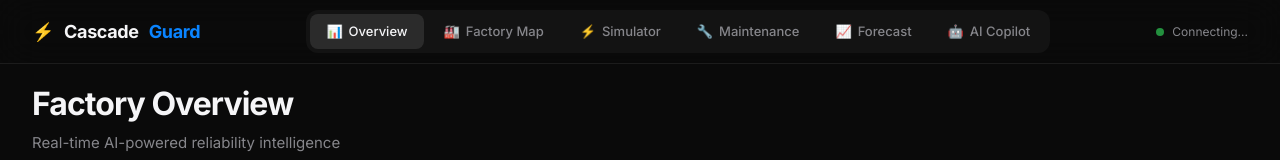
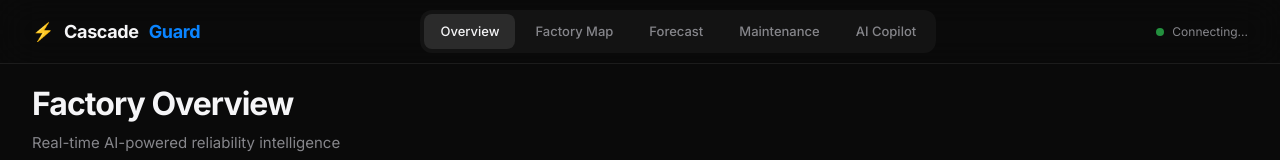
Before and after one commit to shanthan-t/manufacturing, a React (Vite) app in the folder frontend/: page / in a window 1280 px wide. Shown: the top 160 px of the page. Built offline with nearby package versions, Linux system fonts and the light colour scheme; no server answers.

Commit message:
Simplify navbar: remove Simulator, remove emojis, reorder tabs

```diff
--- a/frontend/src/App.jsx
+++ b/frontend/src/App.jsx
@@ -3,7 +3,7 @@ import { AnimatePresence } from 'framer-motion'
 import Layout from './components/Layout'
 import OverviewPage from './pages/OverviewPage'
 import FactoryMapPage from './pages/FactoryMapPage'
-import SimulatorPage from './pages/SimulatorPage'
+
 import MaintenancePage from './pages/MaintenancePage'
 import ForecastPage from './pages/ForecastPage'
 import CopilotPage from './pages/CopilotPage'
@@ -15,7 +15,7 @@ export default function App() {
         <Routes>
           <Route path="/" element={<OverviewPage />} />
           <Route path="/factory-map" element={<FactoryMapPage />} />
-          <Route path="/simulator" element={<SimulatorPage />} />
+
           <Route path="/maintenance" element={<MaintenancePage />} />
           <Route path="/forecast" element={<ForecastPage />} />
           <Route path="/copilot" element={<CopilotPage />} />
--- a/frontend/src/components/Layout.jsx
+++ b/frontend/src/components/Layout.jsx
@@ -2,12 +2,11 @@ import { NavLink, useLocation } from 'react-router-dom'
 import { useApi } from '../hooks/useApi'
 
 const NAV_ITEMS = [
-    { path: '/', label: 'Overview', icon: '📊' },
-    { path: '/factory-map', label: 'Factory Map', icon: '🏭' },
-    { path: '/simulator', label: 'Simulator', icon: '⚡' },
-    { path: '/maintenance', label: 'Maintenance', icon: '🔧' },
-    { path: '/forecast', label: 'Forecast', icon: '📈' },
-    { path: '/copilot', label: 'AI Copilot', icon: '🤖' },
+    { path: '/', label: 'Overview' },
+    { path: '/factory-map', label: 'Factory Map' },
+    { path: '/forecast', label: 'Forecast' },
+    { path: '/maintenance', label: 'Maintenance' },
+    { path: '/copilot', label: 'AI Copilot' },
 ]
 
 export default function Layout({ children }) {
@@ -29,8 +28,7 @@ export default function Layout({ children }) {
                             end={item.path === '/'}
                             className={({ isActive }) => `nav-link ${isActive ? 'active' : ''}`}
                         >
-                            <span>{item.icon}</span>
-                            <span>{item.label}</span>
+                            {item.label}
                         </NavLink>
                     ))}
                 </div>
```
